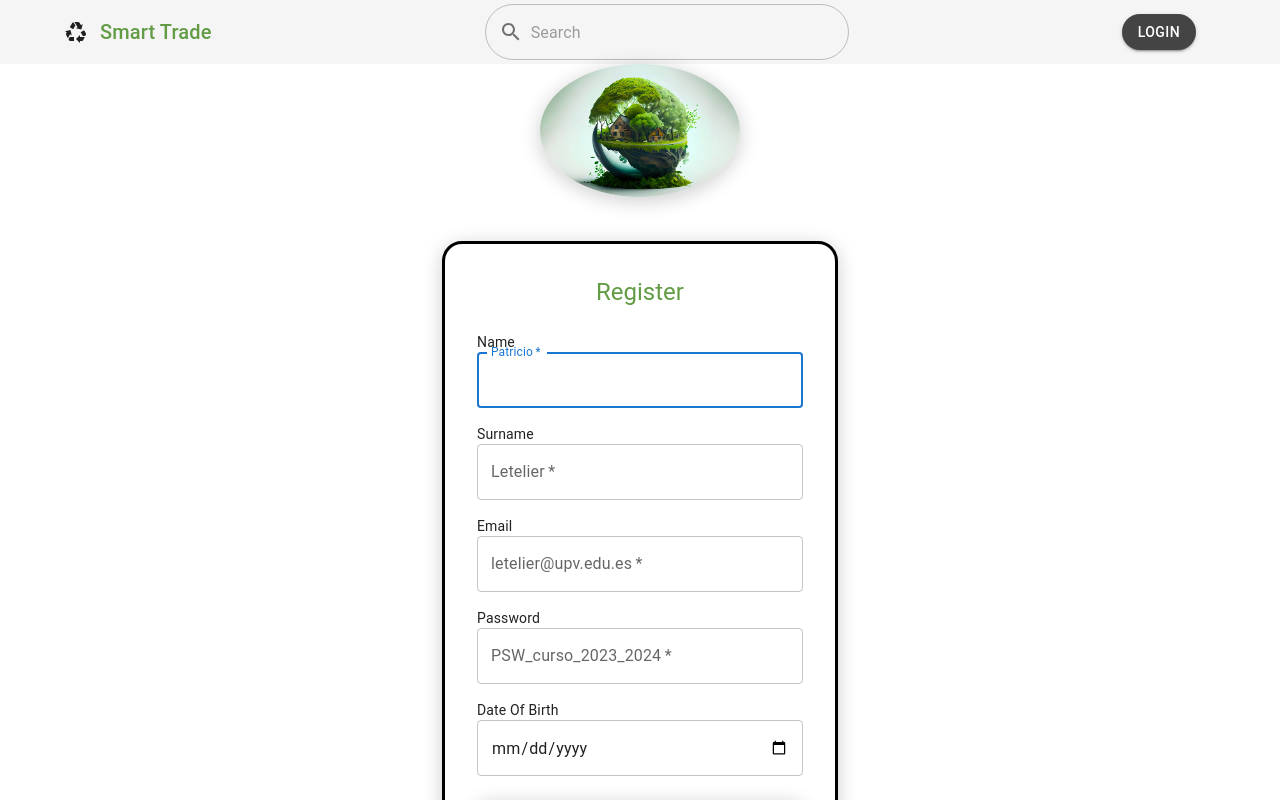
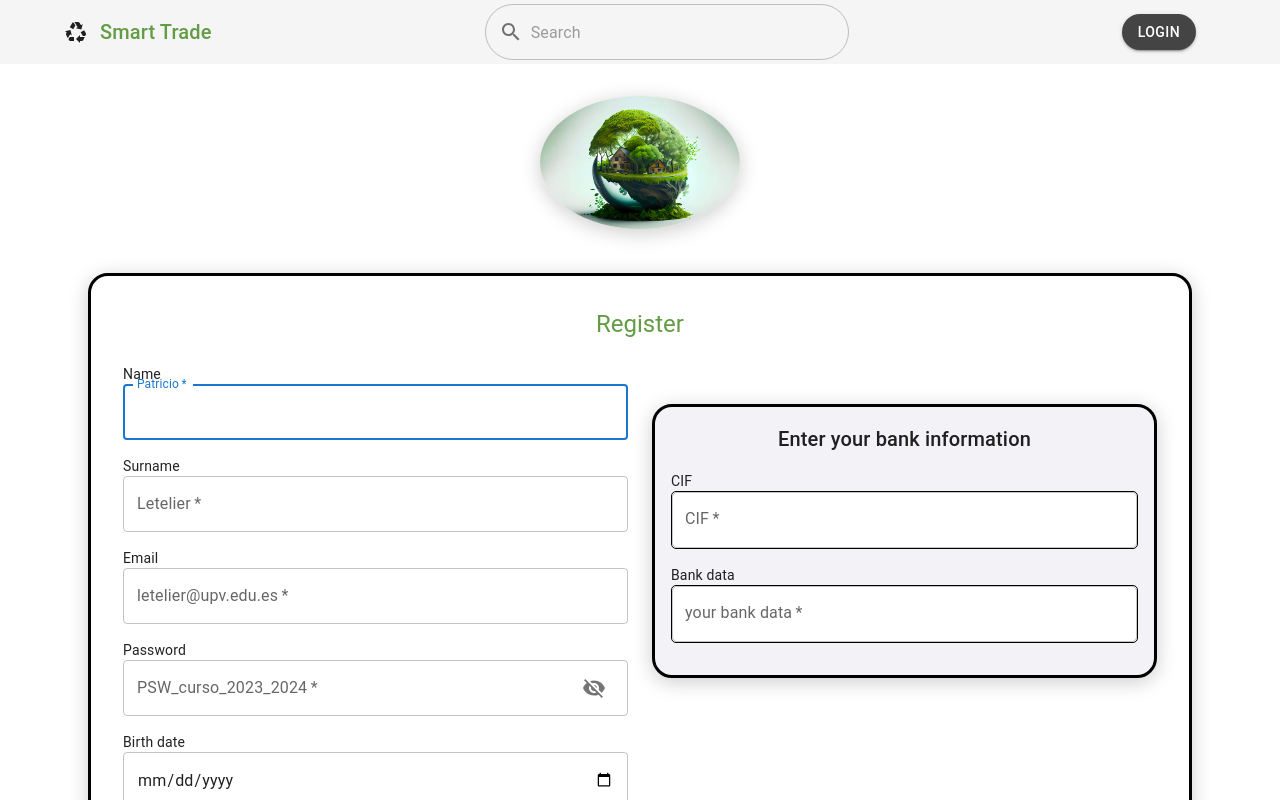
Before and after one commit to JuanArano17/FastAPI-ReactJS-SmartTrade-11.01, a React (Create React App) app in the folder Front/: page /register in a window 1280 px wide. Both pictures are taken after a click on the button "VENDER PRODUCTOS". Shown: the top 800 px of the page. Built offline with nearby package versions, Linux system fonts and the light colour scheme.

Commit message:
SellerRegistration component finalized. Validations added. Use of register service added. Input bank acount info added.

```diff
--- a/Front/src/components/Register/BuyerRegistration.jsx
+++ b/Front/src/components/Register/BuyerRegistration.jsx
@@ -3,11 +3,11 @@ import { Box, Typography, TextField, Button, Container, Grid, Paper, IconButton,
 import VisibilityIcon from '@mui/icons-material/Visibility';
 import VisibilityOffIcon from '@mui/icons-material/VisibilityOff';
 import CardInformationForm from '../cardInfo/CardInformationForm';
-import { getDefaultRegisterModel } from "../../models/RegisterModel";
+import { getDefaultRegisterBuyerModel } from "../../models/RegisterBuyerModel";
 import { getDefaultCardInformationModel } from "../../models/CardInformationModel";
 import { validateEmail, validatePassword, validateAge, validateDNI } from "../../utils/registerFormValidations";
 import styles from "../../styles/styles";
-import registerUserService from "../../api/services/user/AuthService";
+import registerUserBuyerService from "../../api/services/user/AuthService";
 import registerCardService from "../../api/services/user/BuyerService";
 const formFields = [
     { id: "firstName", name: "Name", placeholder: "Patricio*", autoComplete: "fname", autoFocus: true },
@@ -18,7 +18,7 @@ const formFields = [
     { id: "age", name: "Birth date", type: "date" }
 ];
 const BuyerRegistration = () => {
-    const [formData, setFormData] = useState(getDefaultRegisterModel());
+    const [formData, setFormData] = useState(getDefaultRegisterBuyerModel());
     const [cardData, setCardData] = useState(getDefaultCardInformationModel());
     const [showPassword, setShowPassword] = useState(false);
     const [formErrors, setFormErrors] = useState({});
@@ -27,10 +27,7 @@ const BuyerRegistration = () => {
     };
     const handleCardChange = (e) => {
         const { name, value } = e.target;
-        setCardData(prevCardData => ({
-            ...prevCardData,
-            [name]: value
-        }));
+        setCardData(prevCardData => ({ ...prevCardData, [name]: value }));
     };
     const isFormValid = () => {
         const isAnyFieldEmpty = formFields.some(field => !formData[field.id]);
@@ -59,9 +56,9 @@ const BuyerRegistration = () => {
         e.preventDefault();
         if (isFormValid()) {
             try {
-                console.log('Se esta intentando registrar un usuario')
-                const userResponse = await registerUserService(formData);
-                console.log('Se a registrado un usuario', userResponse)
+                console.log('Se esta intentando registrar un usuario Buyer')
+                const userResponse = await registerUserBuyerService(formData);
+                console.log('Se a registrado un usuario Buyer', userResponse)
                 const userId = userResponse.userId;
                 if (userId && Object.values(cardData).some(value => value !== "")) {
                     try {
--- a/Front/src/components/Register/SellerRegistration.jsx
+++ b/Front/src/components/Register/SellerRegistration.jsx
@@ -1,39 +1,124 @@
 import React, { useState } from "react";
-import { Box, Typography, TextField, Button, Container, Grid, Paper } from "@mui/material";
+import { Box, Typography, TextField, Button, Container, Grid, Paper, IconButton, InputAdornment, } from "@mui/material";
+import { getDefaultRegisterSellerModel } from "../../models/RegisterSellerModel";
+import { validateEmail, validatePassword, validateAge, validateCIF } from "../../utils/registerFormValidations";
+import registerUserSellerService from "../../api/services/user/AuthService";
+import VisibilityIcon from '@mui/icons-material/Visibility';
+import VisibilityOffIcon from '@mui/icons-material/VisibilityOff';
 import styles from "../../styles/styles";
 const formFields = [
-    { id: "firstName", label: "Patricio", name: "Name", autoComplete: "fname", autoFocus: true },
-    { id: "lastName", label: "Letelier", name: "Surname", autoComplete: "lname" },
-    { id: "email", label: "letelier@upv.edu.es", name: "Email", autoComplete: "email" },
-    { id: "password", label: "PSW_curso_2023_2024", name: "Password", autoComplete: "new-password", type: "password" },
-    { id: "age", name: "Date Of Birth", type: "date" },
+    { id: "firstName", name: "Name", label: "Patricio", autoComplete: "fname", autoFocus: true },
+    { id: "lastName", name: "Surname", label: "Letelier", autoComplete: "lname" },
+    { id: "email", name: "Email", label: "letelier@upv.edu.es", autoComplete: "email" },
+    { id: "password", name: "Password", label: "PSW_curso_2023_2024", autoComplete: "new-password", type: "password" },
+    { id: "age", name: "Birth date", type: "date" },
 ];
+const formBankFields = [
+    { id: "cif", name: "CIF", label: "CIF", autoComplete: "cif" },
+    { id: "bankData", name: "Bank data", label: "your bank data", autoComplete: "cif" }
+]
 const SellerRegistration = () => {
-    const [formData, setFormData] = useState({
-        firstName: "",
-        lastName: "",
-        email: "",
-        password: "",
-        dateOfBirth: "",
-    });
+    const [formData, setFormData] = useState(getDefaultRegisterSellerModel());
+    const [formErrors, setFormErrors] = useState({});
+    const [showPassword, setShowPassword] = useState(false);
+    const togglePasswordVisibility = () => {
+        setShowPassword((prev) => !prev);
+    };
+    const isFormValid = () => {
+        const isAnyFieldEmpty = formFields.some(field => !formData[field.id]);
+        const isAnyFieldError = formFields.some(field => formErrors[field.id]);
+        return !isAnyFieldEmpty && !isAnyFieldError;
+    };
     const handleChange = (e) => {
-        const { name, value } = e.target;
-        setFormData((prevData) => ({ ...prevData, [name]: value }));
+        const { id, value } = e.target;
+        let errors = { ...formErrors };
+        if (id === 'email') {
+            errors.email = validateEmail(value) ? '' : 'Email is not valid!';
+        }
+        if (id === 'password') {
+            errors.password = validatePassword(value) ? '' : 'Password does not meet criteria!';
+        }
+        if (id === 'age') {
+            errors.age = validateAge(value) ? '' : 'Age is not valid!';
+        }
+        if (id === 'cif') {
+            errors.cif = validateCIF(value) ? '' : 'CIF is not valid!';
+        }
+        setFormErrors(errors);
+        setFormData((prevData) => ({ ...prevData, [id]: value }));
     };
-    const handleSubmit = (e) => {
+    const handleSubmit = async (e) => {
         e.preventDefault();
-        // Lógica comunicación con backend
+        if (isFormValid()) {
+            try {
+                console.log('Se esta intentando registrar un usuario Seller')
+                const userResponse = await registerUserSellerService(formData);
+                console.log('Se a registrado un usuario Seller', userResponse)
+            } catch (error) {
+                console.error('Hubo un error al registrar al usuario:', error);
+            }
+        } else {
+            console.log('El formulario no es válido.');
+        }
     };
     return (
-        <Container component="main" maxWidth="xs">
+        <Container component="main" maxWidth="lg">
             <Paper elevation={3} sx={styles.paperContainer}>
-                <Typography component="h1" variant="h5" color="#629c44">
+                <Typography component="h1" variant="h5" color="#629c44" mb={2} textAlign="center">
                     Register
                 </Typography>
                 <Box component="form" onSubmit={handleSubmit} sx={styles.formContainer}>
-                    <Grid container spacing={2}>
+                    <Grid container spacing={3}>
+                        <Grid item xs={12} md={6}>
                             {formFields.map((field) => (
-                            <Grid item xs={12} key={field.id}>
+                                <Box key={field.id} mb={2}>
+                                    <Typography variant="body2" sx={{ textAlign: 'left' }}>{field.name}</Typography>
+                                    {field.id === 'password' ? (
+                                        <TextField
+                                            fullWidth
+                                            required
+                                            {...field}
+                                            error={!!formErrors[field.id]}
+                                            helperText={formErrors[field.id]}
+                                            value={formData[field.name]}
+                                            onChange={handleChange}
+                                            type={showPassword ? 'text' : 'password'}
+                                            InputProps={{
+                                                endAdornment: (
+                                                    <InputAdornment position="end">
+                                                        <IconButton
+                                                            aria-label="toggle password visibility"
+                                                            onClick={togglePasswordVisibility}
+                                                        >
+                                                            {showPassword ? <VisibilityIcon /> : <VisibilityOffIcon />}
+                                                        </IconButton>
+                                                    </InputAdornment>
+                                                ),
+                                            }}
+                                            sx={styles.textField}
+                                        />
+                                    ) : (
+                                        <TextField
+                                            fullWidth
+                                            required
+                                            {...field}
+                                            error={!!formErrors[field.id]}
+                                            helperText={formErrors[field.id]}
+                                            value={formData[field.name]}
+                                            onChange={handleChange}
+                                            sx={styles.textField}
+                                        />
+                                    )}
+                                </Box>
+                            ))}
+                        </Grid>
+                        <Grid item xs={12} md={6}>
+                            <Paper elevation={3} sx={{ ...styles.paperContainer, backgroundColor: "#f2f2f7", padding: '16px' }}>
+                                <Typography component="h2" variant="h6" mb={2}>
+                                    Enter your bank information
+                                </Typography>
+                                {formBankFields.map((field) => (
+                                    <Box key={field.id} mb={2}>
                                         <Typography variant="body2" color="232323" sx={{ textAlign: 'left' }}>
                                             {field.name}
                                         </Typography>
@@ -43,9 +128,16 @@ const SellerRegistration = () => {
                                             fullWidth
                                             value={formData[field.name]}
                                             onChange={handleChange}
+                                            sx={styles.textField}
+                                            InputProps={{
+                                                sx: styles.textfields
+                                            }}
                                         />
+
+                                    </Box>
+                                ))}
+                            </Paper>
                         </Grid>
-                        ))}
                     </Grid>
                     <Button
                         type="submit"
@@ -53,7 +145,7 @@ const SellerRegistration = () => {
                         variant="contained"
                         sx={styles.registerButton}
                     >
-                        Register
+                        Register Seller
                     </Button>
                 </Box>
             </Paper>
--- a/Front/src/models/RegisterModel.jsx
+++ b/Front/src/models/RegisterBuyerModel.jsx
@@ -1,8 +1,8 @@
-export const getDefaultRegisterModel = () => ({
+export const getDefaultRegisterBuyerModel = () => ({
     firstName: "",
     lastName: "",
     email: "",
     dni: "",
     password: "",
-    dateOfBirth: new Date(),
+    birthDate: new Date(),
 });
--- /dev/null
+++ b/Front/src/models/RegisterSellerModel.jsx
@@ -0,0 +1,9 @@
+export const getDefaultRegisterSellerModel = () => ({
+    firstName: "",
+    lastName: "",
+    email: "",
+    password: "",
+    birthDate: new Date(),
+    cif: "",
+    bankData: "",
+});
--- a/Front/src/pages/RegisterPage.jsx
+++ b/Front/src/pages/RegisterPage.jsx
@@ -1,5 +1,5 @@
 import React, { useState } from "react";
-import { Box, Typography, Button } from "@mui/material";
+import { Box, Typography, Button, Container } from "@mui/material";
 import TopBar from "../components/topbar/TopBar";
 import Footer from "../components/footer/Footer";
 import SellerRegistration from "../components/register/SellerRegistration";
@@ -8,17 +8,15 @@ import img_Buyer from "../images/img_Buyer.png";
 import img_Seller from "../images/img_Seller.png";
 import img_mundo from "../images/img_mundo.png";
 import styles from "../styles/styles.js";
-
 const RegisterPage = () => {
     const [selectedOption, setSelectedOption] = useState(null);
-
     const handleOptionSelect = (option) => {
         setSelectedOption(option);
     };
-
     return (
-        <Box>
-            <TopBar showRegisterButton={false}/>
+        <Box sx={styles.mainBox}>
+            <TopBar showRegisterButton={false} />
+            <Container component="main" sx={{ mt: 4, mb: 4, flex: 1 }}>
                 {selectedOption === null ? (
                     <>
                         <Typography variant="h4" align="center" color="#629c44" marginTop={"20px"} marginBottom={"20px"}>
@@ -55,6 +53,7 @@ const RegisterPage = () => {
                         )}
                     </>
                 )}
+            </Container>
             <Footer />
         </Box>
     );
--- a/Front/src/styles/styles.js
+++ b/Front/src/styles/styles.js
@@ -7,10 +7,10 @@ const styles = {
     paperContainer: {
         mt: 3,
         p: 4,
-        boxShadow: "0px 4px 20px rgba(0, 0, 0, 0.2)",
-        borderRadius: "20px",
-        mb: "80px",
-        mt: "40px",
+        boxShadow: '0px 4px 20px rgba(0, 0, 0, 0.2)',
+        borderRadius: '20px',
+        mb: '80px',
+        mt: '40px',
         borderColor: 'black',
         borderWidth: '3px',
         borderStyle: 'solid'
@@ -18,40 +18,41 @@ const styles = {
     registerButton: {
         mt: 3,
         mb: 2,
-        bgcolor: "#dfedd6",
-        color: "#232323",
-        boxShadow: "0px 4px 20px rgba(0, 0, 0, 0.2)",
-        borderRadius: "10px",
+        bgcolor: '#dfedd6',
+        color: '#232323',
+        boxShadow: '0px 4px 20px rgba(0, 0, 0, 0.2)',
+        borderRadius: '10px',
     },
     formContainer: { mt: 3 },
     rounded_img: {
-        width: "200px",
-        height: "auto",
-        marginBottom: "20px",
-        margin: "0 auto",
-        borderRadius: "50%",
-        boxShadow: "0px 4px 20px rgba(0, 0, 0, 0.2)"
+        width: '200px',
+        height: 'auto',
+        marginBottom: '20px',
+        margin: '0 auto',
+        borderRadius: '50%',
+        boxShadow: '0px 4px 20px rgba(0, 0, 0, 0.2)'
     },
     imageStyle: {
-        width: "275px",
-        height: "auto",
-        border: "2px solid black",
-        borderRadius: "15px",
+        width: '275px',
+        height: 'auto',
+        border: '2px solid black',
+        borderRadius: '15px',
     },
     greenRoundedButton: {
-        bgcolor: "#cbe8ba",
-        color: "#000000",
-        fontWeight: "bold",
-        marginBottom: "20px",
-        boxShadow: "-5px 5px 3px rgba(0, 0, 0, 0.4)",
-        width: "100%",
-        borderRadius: "15px"
+        bgcolor: '#cbe8ba',
+        color: '#000000',
+        fontWeight: 'bold',
+        marginBottom: '20px',
+        boxShadow: '-5px 5px 3px rgba(0, 0, 0, 0.4)',
+        width: '100%',
+        borderRadius: '15px'
     },
     textfields:{
         borderColor: 'black',
         borderWidth: '1px',
         borderStyle: 'solid',
-        borderRadius: "5px",
+        borderRadius: '5px',
+        backgroundColor: 'white',
     },
 }
 export default styles;
--- a/Front/src/utils/registerFormValidations.js
+++ b/Front/src/utils/registerFormValidations.js
@@ -20,3 +20,7 @@ export const validateDNI = (dni) => {
     const re = /^\d{8}[a-zA-Z]$/;
     return re.test(dni);
 };
+export const validateCIF = (cif) => {
+    const re = /^[ABCDEFGHJKLMNPQRSUVW]\d{7}[0-9A-J]$/;
+    return re.test(cif);
+}
```
Also changed, not shown: Front/src/api/services/User/AuthService.jsx (+12 -2 lines). Lines whose indentation alone changed are shown as unchanged.
